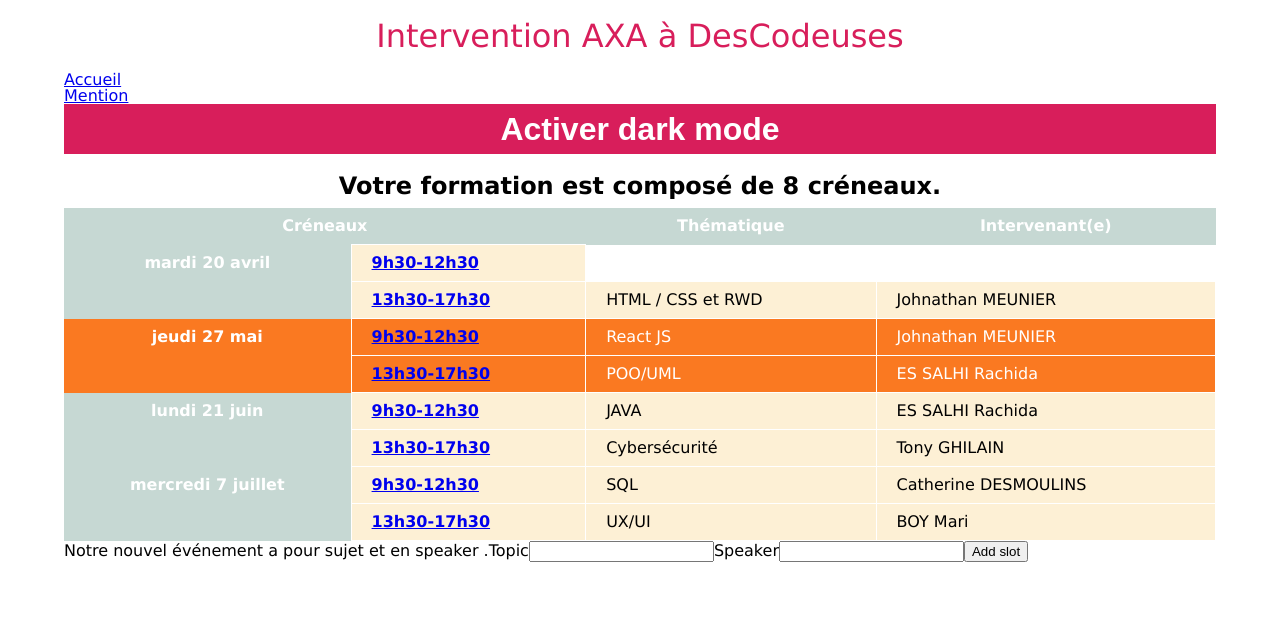
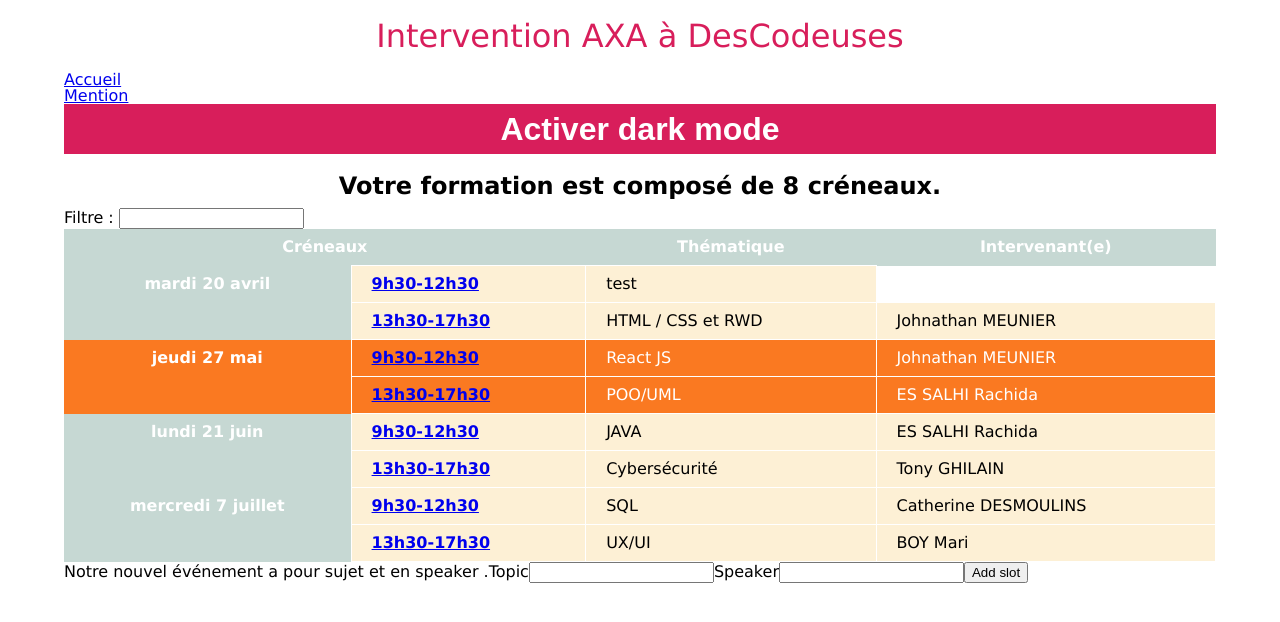
Before and after one commit to johnmeunier/descodeuses, a React (Create React App) app in the folder react-version/: page / in a window 1280 px wide. Shown: the top 622 px of the page. Built offline with nearby package versions, Linux system fonts and the light colour scheme.

Commit message:
filtre sur le planning

```diff
--- a/react-version/src/data.json
+++ b/react-version/src/data.json
@@ -3,6 +3,7 @@
     {
       "date": "mardi 20 avril",
       "dateFormated": "20/04",
+      "topic": "test",
       "time": "9h30-12h30"
     },
     {
--- a/react-version/src/pages/Home.js
+++ b/react-version/src/pages/Home.js
@@ -1,4 +1,4 @@
-import { useState } from "react";
+import { useState, useEffect } from "react";
 import ButtonCustom from "../components/ButtonCustom";
 import Planning from "../components/Planning";
 import { slots as rawSlots } from "../data.json";
@@ -7,10 +7,34 @@
   const [newTopic, setNewTopic] = useState("");
   const [newSpeaker, setNewSpeaker] = useState("");
   const [slots, setSlots] = useState(rawSlots);
+  const [filter, setFilter] = useState("");
+
+  useEffect(() => {
+    setSlots(() => {
+      return rawSlots.filter((slot) => {
+        if (filter !== "") {
+          return slot.topic.includes(filter);
+        } else {
+          return true;
+        }
+      });
+    });
+  }, [filter]);
+
   return (
     <div className="home">
       <ButtonCustom> Activer dark mode </ButtonCustom>
       <h2>Votre formation est composé de {slots.length} créneaux.</h2>
+      <label>
+        Filtre :{" "}
+        <input
+          type="text"
+          value={filter}
+          onChange={(e) => {
+            setFilter(e.target.value);
+          }}
+        />
+      </label>
       <Planning slots={slots} />
       <form>
         Notre nouvel événement a pour sujet {newTopic} et en speaker {newSpeaker}.
```
